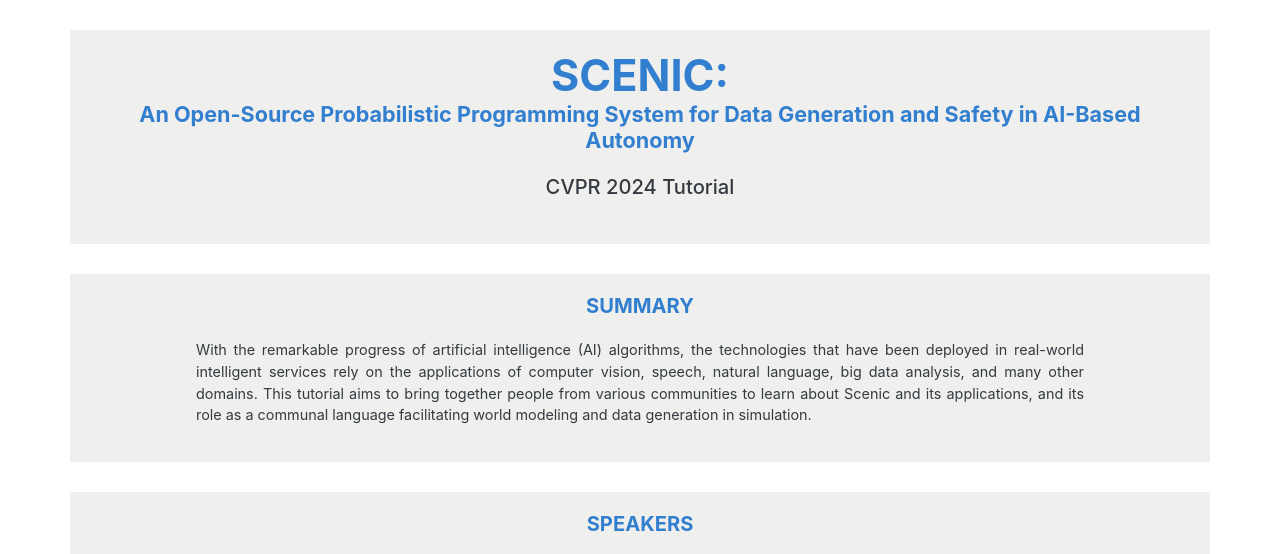
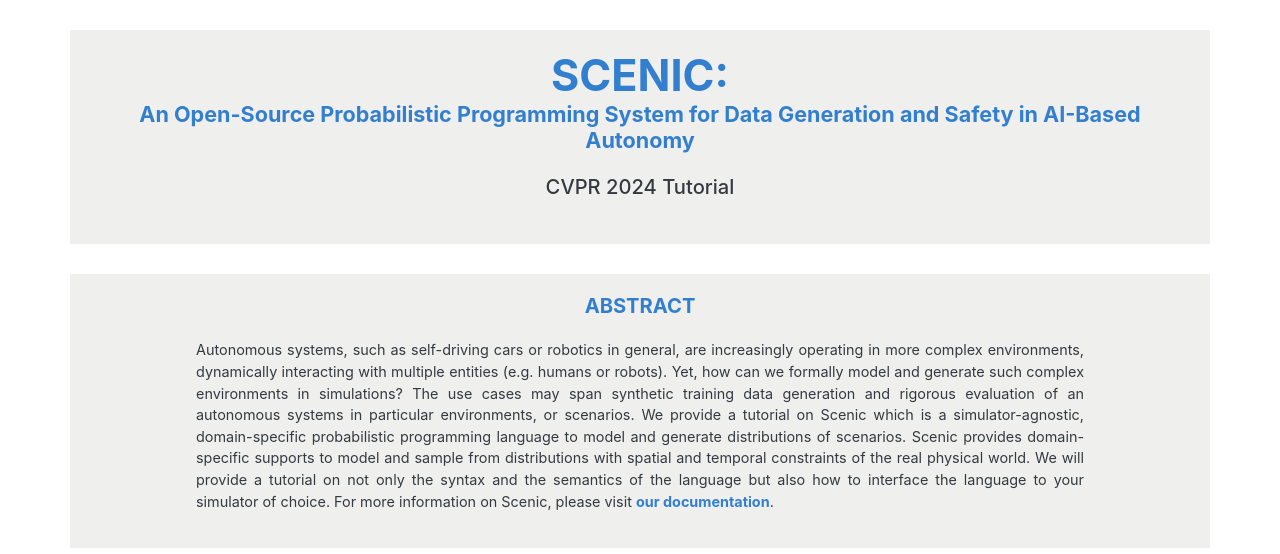
Before and after one commit to BerkeleyLearnVerify/Scenic_Website, a Jekyll site: the page cvpr24/index.html, which Jekyll copies as it is, in a window 1280 px wide and 900 px high, cut to the strip 0-554 px from the top of the window. Built offline with Jekyll 4.4.1, drawn with Linux system fonts in a browser that asks for light colours; some of the changed text lies outside the part shown.

Commit message:
Update index.html

```diff
--- a/cvpr24/index.html
+++ b/cvpr24/index.html
@@ -70,15 +70,20 @@
 
   <div class="container py-7 bg-orange">
     <h2 class="text-uppercase text-letter-spacing-xs my-0 text-primary font-weight-bold text-center">
-      Summary
+      Abstract
     </h2>
     <br>
     <p class="text-sm text-dark centered-aligned">
-      With the remarkable progress of artificial intelligence (AI) algorithms, the technologies that have been
-      deployed in real-world intelligent services rely on the applications of computer vision, speech, natural
-      language, big data analysis, and many other domains. This tutorial aims to bring together people from various
-      communities to learn about Scenic and its applications, and its role as a communal language facilitating world
-      modeling and data generation in simulation.
+      Autonomous systems, such as self-driving cars or robotics in general, are increasingly operating in more complex
+      environments, dynamically interacting with multiple entities (e.g. humans or robots). Yet, how can we formally
+      model and generate such complex environments in simulations? The use cases may span synthetic training data
+      generation and rigorous evaluation of an autonomous systems in particular environments, or scenarios. We provide a
+      tutorial on Scenic which is a simulator-agnostic, domain-specific probabilistic programming language to model and
+      generate distributions of scenarios. Scenic provides domain-specific supports to model and sample from
+      distributions with spatial and temporal constraints of the real physical world. We will provide a tutorial on not
+      only the syntax and the semantics of the language but also how to interface the language to your simulator of
+      choice. For more information on Scenic, please visit <a href="https://scenic-lang.readthedocs.io/en/latest/">our
+        documentation</a>.
     </p>
   </div>
 
@@ -88,7 +93,7 @@
         Speakers
       </h2>
       <br>
-      <div class="row text-center">
+      <div class="row text-center" style="text-align:center; justify-content: center; align-items: center;">
         <div class="col-lg-3 col-sm-3 col-xs-12 wow fadeInLeft" data-wow-duration="1s" data-wow-delay="0.1s"
           data-wow-offset="0"
           style="visibility: visible; animation-duration: 1s; animation-delay: 0.1s; animation-name: fadeInLeft;">
@@ -132,7 +137,7 @@
         Organizers
       </h2>
       <br>
-      <div class="row text-center">
+      <div class="row text-center" style="text-align:center; justify-content: center; align-items: center;">
         <div class="col-lg-3 col-sm-3 col-xs-12 wow fadeInLeft" data-wow-duration="1s" data-wow-delay="0.1s"
           data-wow-offset="0"
           style="visibility: visible; animation-duration: 1s; animation-delay: 0.1s; animation-name: fadeInLeft;">
```
Also changed, not shown: other parts of cvpr24/index.html (+1 -1 lines).
